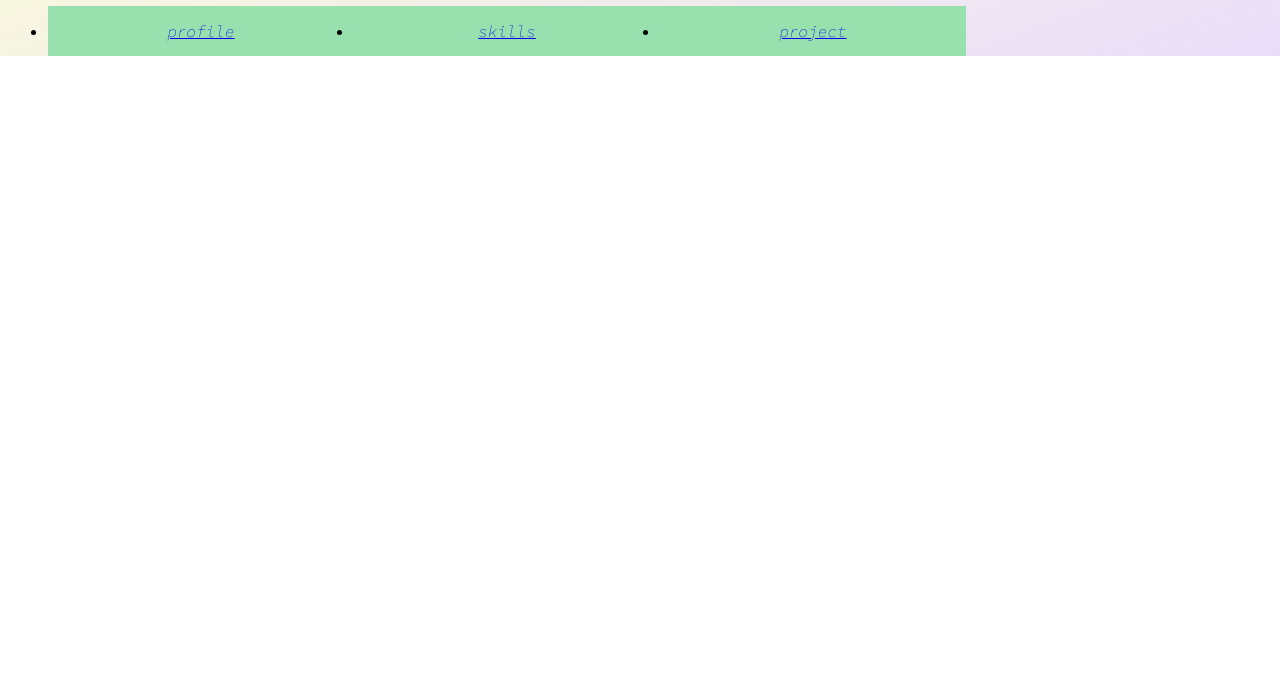
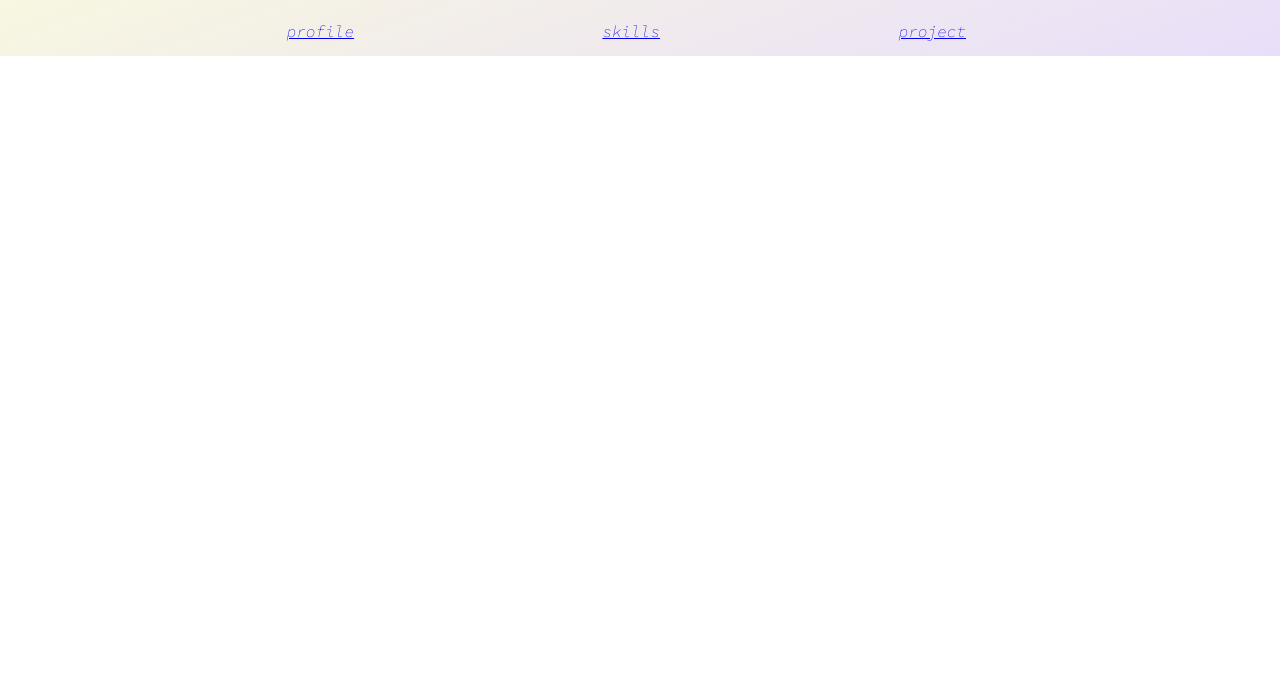
Before and after one commit to dahaeee/dahaeee.github.io, a plain HTML site: page index.html in a window 1280 px wide. Shown: the part 105-800 px from the top of the page. Drawn offline with Linux system fonts and the light colour scheme.

Commit message:
no message

```diff
--- a/style.css
+++ b/style.css
@@ -10,6 +10,6 @@ html{
     width: 25%;
     height: 50px;
     line-height: 50px;
-    text-align: center;
-    background: #98E0AD;
+    text-align: right;
+    display: block;
 }
```
